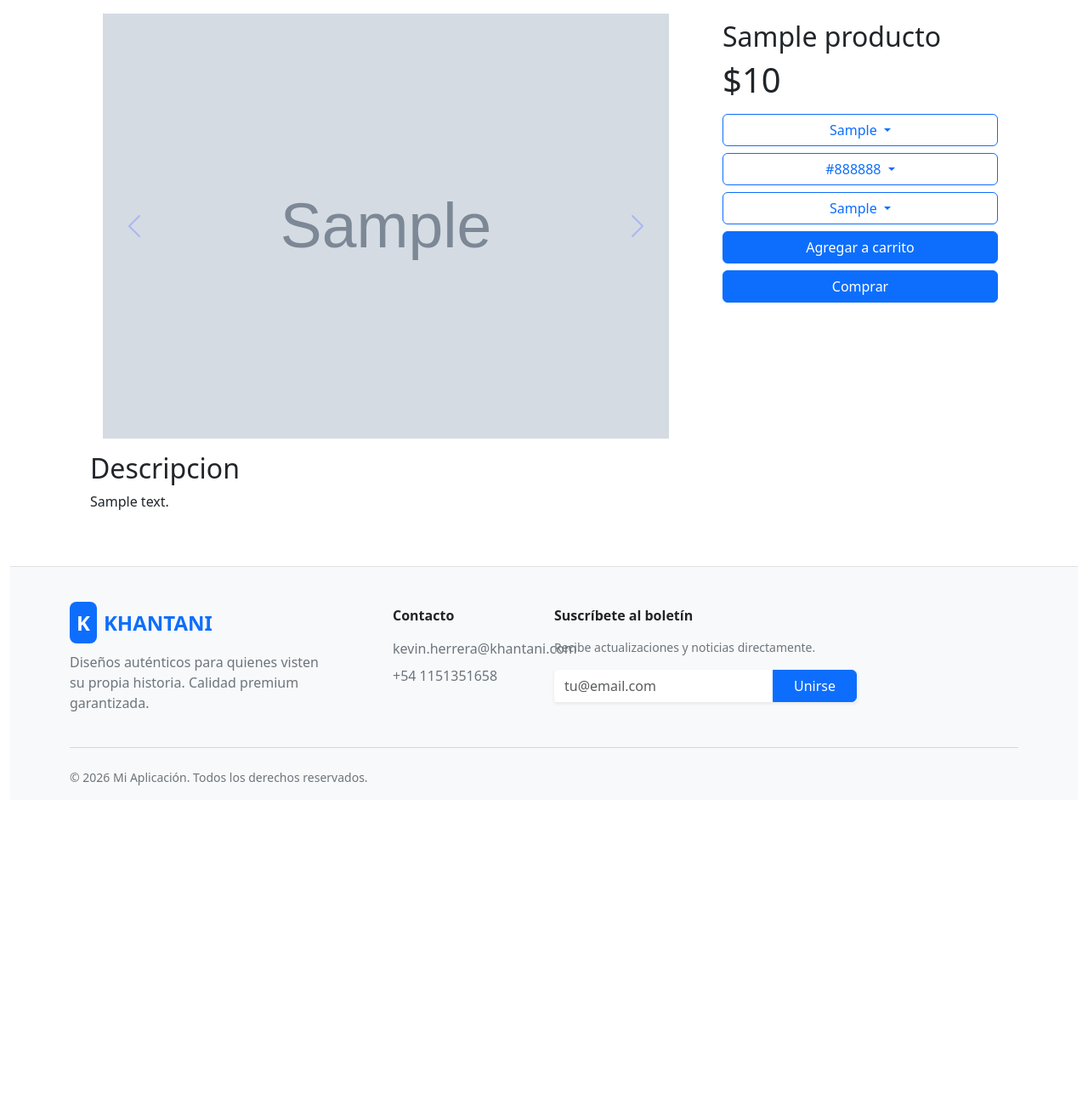
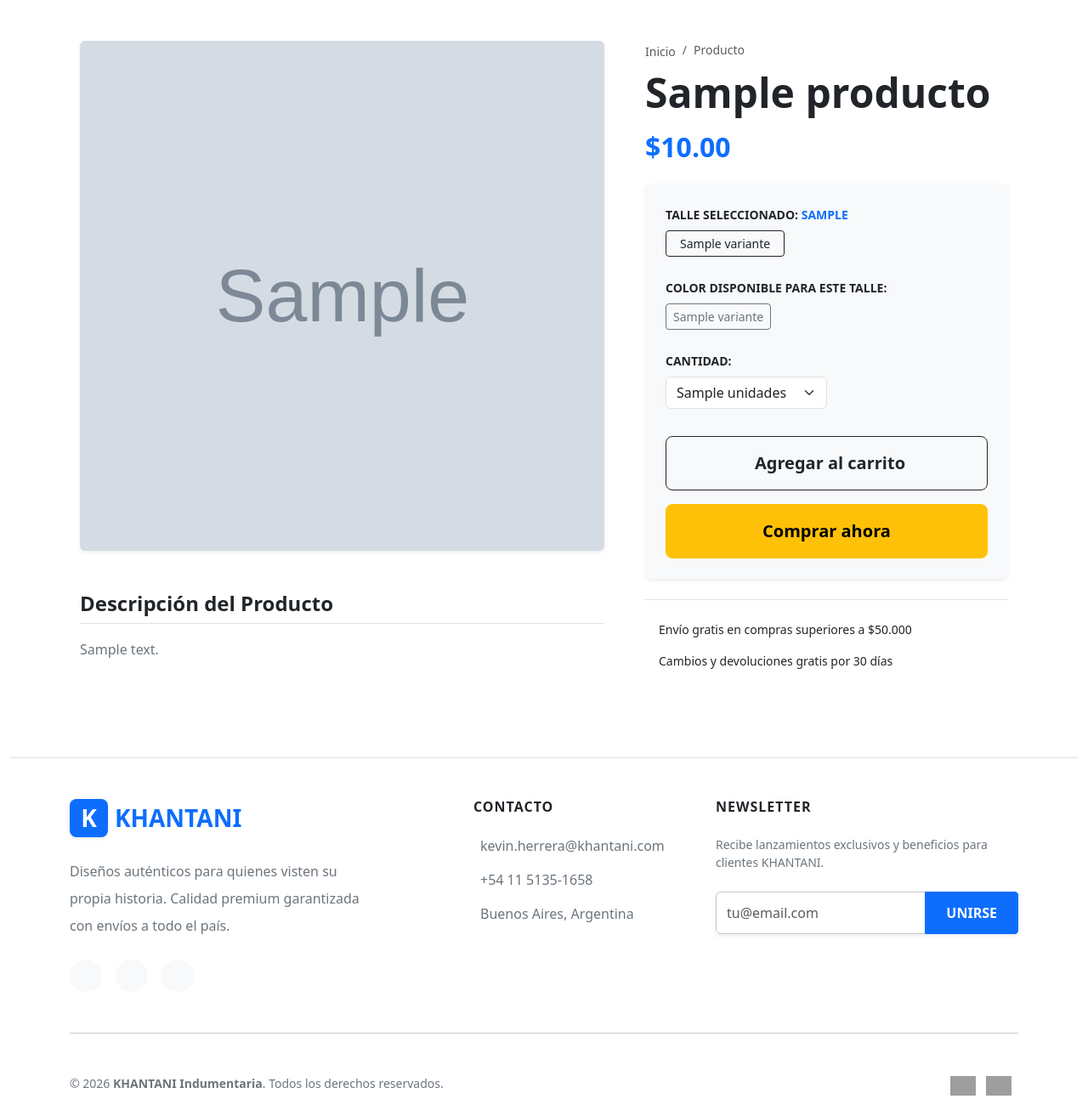
Before and after one commit to kvnn04/AppKaminari, a Flask app: template templates/producto.html in a window 1280 px wide. Shown: the part 72-1385 px from the top of the page at 85% size. Before the commit the page ends 996 px from the top, so only its background shows below. Run offline with Flask 3, Linux system fonts and the light colour scheme; the template is opened without the code that fills it: most values are stand-ins (such as "Sample title", 1, 10 or a date in 2020); grey boxes marked "Sample" are stand-in pictures; some libraries are stand-ins or nearby versions; grey boxes are pictures that could not be loaded.

Commit message:
ui(base): actualizar identidad visual a KHANTANI y mejorar estructura global

```diff
--- a/templates/base.html
+++ b/templates/base.html
@@ -54,81 +54,100 @@
     </main>
 
 {% block footer %}
-        <footer class="bg-light text-dark pt-5 pb-3 mt-5 border-top" id="footer">
+<footer class="bg-white text-dark pt-5 pb-4 mt-5 border-top" id="footer">
     <div class="container">
-            <div class="row gy-4">
+        <div class="row gy-5">
 
-            <div class="col-lg-4 col-md-12">
-                <a class="navbar-brand fw-bold fs-4 text-primary" href="#">
-                <span class="p-2 bg-primary text-white rounded-3 me-2">K</span>KHANTANI
+            <div class="col-lg-5 col-md-12">
+                <a class="navbar-brand fw-bold fs-3 text-primary d-flex align-items-center" href="/">
+                    <span class="p-2 bg-primary text-white rounded-3 me-2 shadow-sm" style="width: 45px; height: 45px; display: flex; align-items: center; justify-content: center;">K</span>
+                    KHANTANI
                 </a>
-                <p class="mt-3 text-secondary" style="max-width: 300px;">
-                    Diseños auténticos para quienes visten su propia historia. Calidad premium garantizada.
+                <p class="mt-4 text-secondary lh-lg" style="max-width: 350px;">
+                    Diseños auténticos para quienes visten su propia historia. Calidad premium garantizada con envíos a todo el país.
                 </p>
+                <div class="d-flex gap-3 mt-4">
+                    <a href="#" class="social-icon"><i class="bi bi-instagram"></i></a>
+                    <a href="#" class="social-icon"><i class="bi bi-facebook"></i></a>
+                    <a href="#" class="social-icon"><i class="bi bi-whatsapp"></i></a>
+                </div>
             </div>
 
-            <!-- <div class="col-lg-2 col-6 col-md-4">
-                <h6 class="fw-bold mb-3">Compañía</h6>
+            <div class="col-lg-3 col-sm-6">
+                <h6 class="fw-bold text-uppercase mb-4" style="letter-spacing: 1px;">Contacto</h6>
                 <ul class="list-unstyled">
-                <li class="mb-2"><a href="#" class="text-decoration-none text-secondary custom-link">Sobre nosotros</a></li>
-                <li class="mb-2"><a href="#" class="text-decoration-none text-secondary custom-link">Blog</a></li>
-                </ul>
-            </div> esto puede servir para mas adelante-->
-            <div class="col-lg-2 col-6 col-md-4">
-                <h6 class="fw-bold mb-3">Contacto</h6>
-                <ul class="list-unstyled">
-                <li class="mb-2"><a href="#" class="text-decoration-none text-secondary custom-link">kevin.herrera@khantani.com</a></li>
-                <li class="mb-2"><a href="#" class="text-decoration-none text-secondary custom-link">+54 1151351658</a></li> <!-- poner un tel de empresa supongo -->
+                    <li class="mb-3 d-flex align-items-center">
+                        <i class="bi bi-envelope text-primary me-2"></i>
+                        <a href="mailto:kevin.herrera@khantani.com" class="text-decoration-none text-secondary custom-link">kevin.herrera@khantani.com</a>
+                    </li>
+                    <li class="mb-3 d-flex align-items-center">
+                        <i class="bi bi-telephone text-primary me-2"></i>
+                        <a href="tel:+541151351658" class="text-decoration-none text-secondary custom-link">+54 11 5135-1658</a>
+                    </li>
+                    <li class="mb-3 d-flex align-items-center">
+                        <i class="bi bi-geo-alt text-primary me-2"></i>
+                        <span class="text-secondary">Buenos Aires, Argentina</span>
+                    </li>
                 </ul>
             </div>
 
-            <div class="col-lg-4 col-md-4">
-                <h6 class="fw-bold mb-3">Suscríbete al boletín</h6>
-                <p class="small text-secondary">Recibe actualizaciones y noticias directamente.</p>
-                <div class="input-group mb-3 shadow-sm">
-                <input type="email" class="form-control border-0" placeholder="tu@email.com" aria-label="Email">
-                <button class="btn btn-primary px-4" type="button">Unirse</button>
-                </div>
+            <div class="col-lg-4 col-sm-6">
+                <h6 class="fw-bold text-uppercase mb-4" style="letter-spacing: 1px;">Newsletter</h6>
+                <p class="small text-secondary mb-4">Recibe lanzamientos exclusivos y beneficios para clientes KHANTANI.</p>
+                <form class="input-group shadow-sm">
+                    <input type="email" class="form-control border-secondary-subtle" placeholder="tu@email.com" style="padding: 12px;">
+                    <button class="btn btn-primary px-4 fw-bold" type="submit">UNIRSE</button>
+                </form>
             </div>
 
         </div>
 
-            <hr class="my-4 text-secondary opacity-25">
+        <hr class="my-5 opacity-25">
 
-            <div class="d-flex flex-column flex-sm-row justify-content-between align-items-center small text-secondary">
-            <p class="mb-2 mb-sm-0">© 2026 Mi Aplicación. Todos los derechos reservados.</p>
-            <div class="d-flex gap-3">
-                <a href="#" class="text-secondary"><i class="bi bi-facebook"></i></a>
-                <a href="#" class="text-secondary"><i class="bi bi-twitter-x"></i></a>
-                <a href="#" class="text-secondary"><i class="bi bi-instagram"></i></a>
+        <div class="row">
+            <div class="col-md-6 text-center text-md-start">
+                <p class="small text-secondary mb-0">© 2026 <strong>KHANTANI Indumentaria</strong>. Todos los derechos reservados.</p>
+            </div>
+            <div class="col-md-6 text-center text-md-end mt-3 mt-md-0">
+                <img src="https://img.icons8.com/color/48/000000/visa.png" width="30" class="me-2" alt="Visa">
+                <img src="https://img.icons8.com/color/48/000000/mastercard.png" width="30" class="me-2" alt="Mastercard">
             </div>
         </div>
     </div>
 </footer>
 
 <style>
+    /* Links con animación */
     .custom-link {
         transition: all 0.3s ease;
-            display: inline-block;
     }
     .custom-link:hover {
         color: #0d6efd !important;
-            transform: translateX(5px);
+        padding-left: 5px;
     }
 
+    /* Iconos sociales circulares */
+    .social-icon {
+        width: 38px;
+        height: 38px;
+        background-color: #f8f9fa;
+        color: #6c757d;
+        display: flex;
+        align-items: center;
+        justify-content: center;
+        border-radius: 50%;
+        text-decoration: none;
+        transition: all 0.3s ease;
+    }
+    .social-icon:hover {
+        background-color: #0d6efd;
+        color: white;
+        transform: translateY(-3px);
+    }
+
+    /* Mejora del botón */
     .btn-primary {
-            transition: transform 0.2s ease;
-        }
-        .btn-primary:active {
-            transform: scale(0.95);
-        }
-          /* Un toque de UI extra */
-        .alert {
-            border-radius: 12px; /* Bordes más suaves */
-            font-size: 0.95rem;
-        }
-        .alert i {
-            font-size: 1.2rem;
+        border-radius: 0 4px 4px 0;
     }
 </style>
 {% endblock %}
--- a/templates/producto.html
+++ b/templates/producto.html
@@ -39,116 +39,124 @@ Producto Page
 {% endblock %}
 
 {% block content %}
+
 {% if producto %}
-<div class="container-fluid">
-    <div class="row">
-        <div class="col-md-8 d-flex flex-column">
-            <section class="container-fluid mt-3">
-                <div id="carouselExample" class="carousel slide">
+<div class="container py-5">
+    <div class="row g-5">
+        <div class="col-lg-7">
+            <div id="productCarousel" class="carousel slide carousel-fade shadow-sm rounded bg-white">
                 <div class="carousel-inner">
                     {% if producto['imagenes'] %}
-                      <div class="carousel-item active">
-                          <img src="{{producto['imagenes'][0]}}" class="d-block w-100" alt="..." style="height: 500px; object-fit: contain;">
-                      </div>
-                        {% for imagen in producto['imagenes'][1:] %}
-                            <div class="carousel-item">
-                                <img src="{{imagen}}" class="d-block w-100" alt="..." style="height: 500px; object-fit: contain;">
+                        {% for imagen in producto['imagenes'] %}
+                        <div class="carousel-item {{ 'active' if loop.first }}">
+                            <img src="{{imagen}}" class="d-block w-100 rounded" alt="Producto" style="height: 600px; object-fit: cover;">
                         </div>
                         {% endfor %}
                     {% else %}
                         <div class="carousel-item active">
-                                <img src="https://via.placeholder.com/400x400" class="d-block w-100" alt="..." style="height: 500px; object-fit: contain;">
+                            <img src="https://via.placeholder.com/600x600" class="d-block w-100 rounded" alt="Placeholder">
                         </div>
                     {% endif %}
                 </div>
-                    <button class="carousel-control-prev" type="button" data-bs-target="#carouselExample" data-bs-slide="prev">
-                      <span class="carousel-control-prev-icon" aria-hidden="true" style="filter: invert(50%) sepia(100%) saturate(500%) hue-rotate(200deg);"></span>
-                      <span class="visually-hidden">Previous</span>
+
+                {% if producto['imagenes']|length > 1 %}
+                <button class="carousel-control-prev" type="button" data-bs-target="#productCarousel" data-bs-slide="prev">
+                    <span class="carousel-control-prev-icon bg-dark rounded-circle" aria-hidden="true"></span>
                 </button>
-                    <button class="carousel-control-next" type="button" data-bs-target="#carouselExample" data-bs-slide="next">
-                      <span class="carousel-control-next-icon" aria-hidden="true" style="filter: invert(50%) sepia(100%) saturate(500%) hue-rotate(200deg);"></span>
-                      <span class="visually-hidden">Next</span>
+                <button class="carousel-control-next" type="button" data-bs-target="#productCarousel" data-bs-slide="next">
+                    <span class="carousel-control-next-icon bg-dark rounded-circle" aria-hidden="true"></span>
                 </button>
+                {% endif %}
             </div>
 
-
-
-              </section>
-              <section class="container-fluid mt-3">
-                <h2>Descripcion</h2>
-                <p>{{producto['descripcion']}}</p>
-
-              </section>
+            <div class="mt-5">
+                <h4 class="fw-bold border-bottom pb-2">Descripción del Producto</h4>
+                <p class="text-secondary mt-3" style="line-height: 1.8;">
+                    {{ producto['descripcion'] }}
+                </p>
+            </div>
         </div>
 
-        <div class="col-md-4 d-flex flex-column">
-            <section class="container-fluid d-flex flex-column mt-4">
-                <div>
-                    <h2>{{producto['nombre']}}</h2>
+        <div class="col-lg-5">
+            <div class="sticky-top" style="top: 2rem;">
+                <nav aria-label="breadcrumb">
+                    <ol class="breadcrumb mb-2">
+                        <li class="breadcrumb-item"><a href="/" class="text-decoration-none text-muted small">Inicio</a></li>
+                        <li class="breadcrumb-item active small" aria-current="page">Producto</li>
+                    </ol>
+                </nav>
+
+                <h1 class="fw-bold display-5 mb-3">{{producto['nombre']}}</h1>
+                <h2 class="text-primary fw-bold mb-4">${{ "{:,.2f}".format(producto['precio']) }}</h2>
+
+                {% if dataProducto %}
+                <form class="bg-light p-4 rounded shadow-sm">
+                    <div class="mb-4">
+                        <label class="form-label fw-bold small text-uppercase">Talle seleccionado: <span class="text-primary">{{dataProducto['talleParams']}}</span></label>
+                        <div class="d-flex flex-wrap gap-2">
+                            {% for variante in dataProducto['colorYTalleDisponiblesByProductos']['talleDisponible'] %}
+                                <a href="{{ url_for('producto.productoPage', id=dataProducto['id'], talleParams=variante) }}"
+                                   class="btn btn-sm {{ 'btn-dark' if dataProducto['talleParams'] == variante else 'btn-outline-dark' }} px-3">
+                                   {{variante}}
+                                </a>
+                            {% endfor %}
                         </div>
-                <div class="d-flex">
-                    <div>
-                        <h1>${{producto['precio']}}</h1>
-                    </div>
-                    <!-- <div>
-                        <h2>-25%</h2>
-                    </div> -->
                     </div>
 
-
-                {% if dataProducto %}
-                <div class="btn-group d-grid gap-2 mt-2">
-                    <button type="button" class="btn btn-outline-primary dropdown-toggle" data-bs-toggle="dropdown" aria-expanded="false">
-                        {{dataProducto['talleParams']}}
-                    </button>
-                    <ul class="dropdown-menu">
-                        {% for variante in dataProducto['colorYTalleDisponiblesByProductos']['talleDisponible'] %}
-                            <li><a class="dropdown-item" href="{{ url_for('producto.productoPage', id=dataProducto['id'], talleParams=variante, colorParams=None, cantidadParams=None) }}">{{variante}}</a></li>
+                    <div class="mb-4">
+                        <label class="form-label fw-bold small text-uppercase">Color disponible para este talle:</label>
+                        <div class="d-flex flex-wrap gap-2">
+                            {% for variante in dataProducto['colorYTalleDisponiblesByProductos']['coloresTalleActual'] %}
+                                <a href="{{ url_for('producto.productoPage', id=dataProducto['id'], talleParams=dataProducto['talleParams'], colorParams=variante, cantidadParams=1) }}"
+                                   class="btn btn-sm {{ 'btn-primary' if dataProducto['colorParams'] == variante else 'btn-outline-secondary' }}">
+                                   {{variante}}
+                                </a>
                             {% endfor %}
-                    </ul>
                         </div>
-                <div class="btn-group d-grid gap-2 mt-2">
-                    <button type="button" class="btn btn-outline-primary dropdown-toggle" data-bs-toggle="dropdown" aria-expanded="false">
-                        {{ dataProducto['colorParams'] }}
-                    </button>
-                    <ul class="dropdown-menu">
-                        {% for variante in dataProducto['colorYTalleDisponiblesByProductos']['coloresTalleActual'] %}
-                            <li><a class="dropdown-item" href="{{ url_for('producto.productoPage', id=dataProducto['id'], talleParams = dataProducto['talleParams'], colorParams=variante, cantidadParams=1)}}">{{variante}}</a></li>
-                        {% endfor %}
-                    </ul>
                     </div>
 
-                <div class="btn-group d-grid gap-2 mt-2">
-                    <button type="button" class="btn btn-outline-primary dropdown-toggle" data-bs-toggle="dropdown" aria-expanded="false">
-                        {{dataProducto['cantidadParams']}}
-                    </button>
-                    <ul class="dropdown-menu">
-                        {% for variante in dataProducto['cantidadDisponible'] %}
-                            <li><a class="dropdown-item" href="{{ url_for('producto.productoPage', id=dataProducto['id'], talleParams = dataProducto['talleParams'], colorParams=dataProducto['colorParams'], cantidadParams=variante)}}">{{variante}}</a></li>
+                    <div class="mb-4">
+                        <label class="form-label fw-bold small text-uppercase">Cantidad:</label>
+                        <select class="form-select w-50" onchange="location = this.value;">
+                            {% for v in dataProducto['cantidadDisponible'] %}
+                                <option value="{{ url_for('producto.productoPage', id=dataProducto['id'], talleParams=dataProducto['talleParams'], colorParams=dataProducto['colorParams'], cantidadParams=v) }}"
+                                        {{ 'selected' if dataProducto['cantidadParams'] | int == v|int }}>{{ v }} unidades
+                                </option>
                             {% endfor %}
-                    </ul>
+                        </select>
                     </div>
 
-                <div class="d-grid gap-2 mt-2">
+                    <div class="d-grid gap-3 pt-2">
                         <a href="{{ url_for('carrito.agregarProductoACarrito', id=dataProducto['id'], nombre=dataProducto['nombreProducto'], talle=dataProducto['talleParams'], color=dataProducto['colorParams'], cantidad=dataProducto['cantidadParams'], precio=dataProducto['precio']) }}"
-                       class="btn btn-primary">
-                        Agregar a carrito
+                           class="btn btn-outline-dark btn-lg py-3 fw-bold">
+                           <i class="bi bi-cart-plus me-2"></i> Agregar al carrito
+                        </a>
+                        <a href="{{ url_for('pagoProducto.pagos', id=dataProducto['id'], cantidad=dataProducto['cantidadParams']) }}"
+                           class="btn btn-warning btn-lg py-3 fw-bold">
+                           Comprar ahora
                         </a>
                     </div>
-                <div class="d-grid gap-2 mt-2">
-                    <a href="{{ url_for('pagoProducto.pagos', id=dataProducto['id'], cantidad=dataProducto['cantidadParams']) }}"
-                       class="btn btn-primary">
-                        Comprar
-                    </a>
+                </form>
+                {% else %}
+                <div class="alert alert-warning border-0 shadow-sm mt-4">
+                    <i class="bi bi-exclamation-triangle-fill me-2"></i> No hay stock disponible de este producto por el momento.
                 </div>
-                {% else %}
-                    No hay variantes disponibles
                 {% endif %}
-            </section>
+
+                <div class="mt-4 border-top pt-4">
+                    <div class="d-flex align-items-center mb-3">
+                        <i class="bi bi-truck fs-4 me-3 text-secondary"></i>
+                        <span class="small">Envío gratis en compras superiores a $50.000</span>
+                    </div>
+                    <div class="d-flex align-items-center">
+                        <i class="bi bi-arrow-repeat fs-4 me-3 text-secondary"></i>
+                        <span class="small">Cambios y devoluciones gratis por 30 días</span>
                     </div>
                 </div>
             </div>
-
+        </div>
+    </div>
+</div>
 {% endif %}
 
 {% endblock %}
```
Also changed, not shown: templates/index.html (+49 -9 lines). Lines whose indentation alone changed are shown as unchanged.
